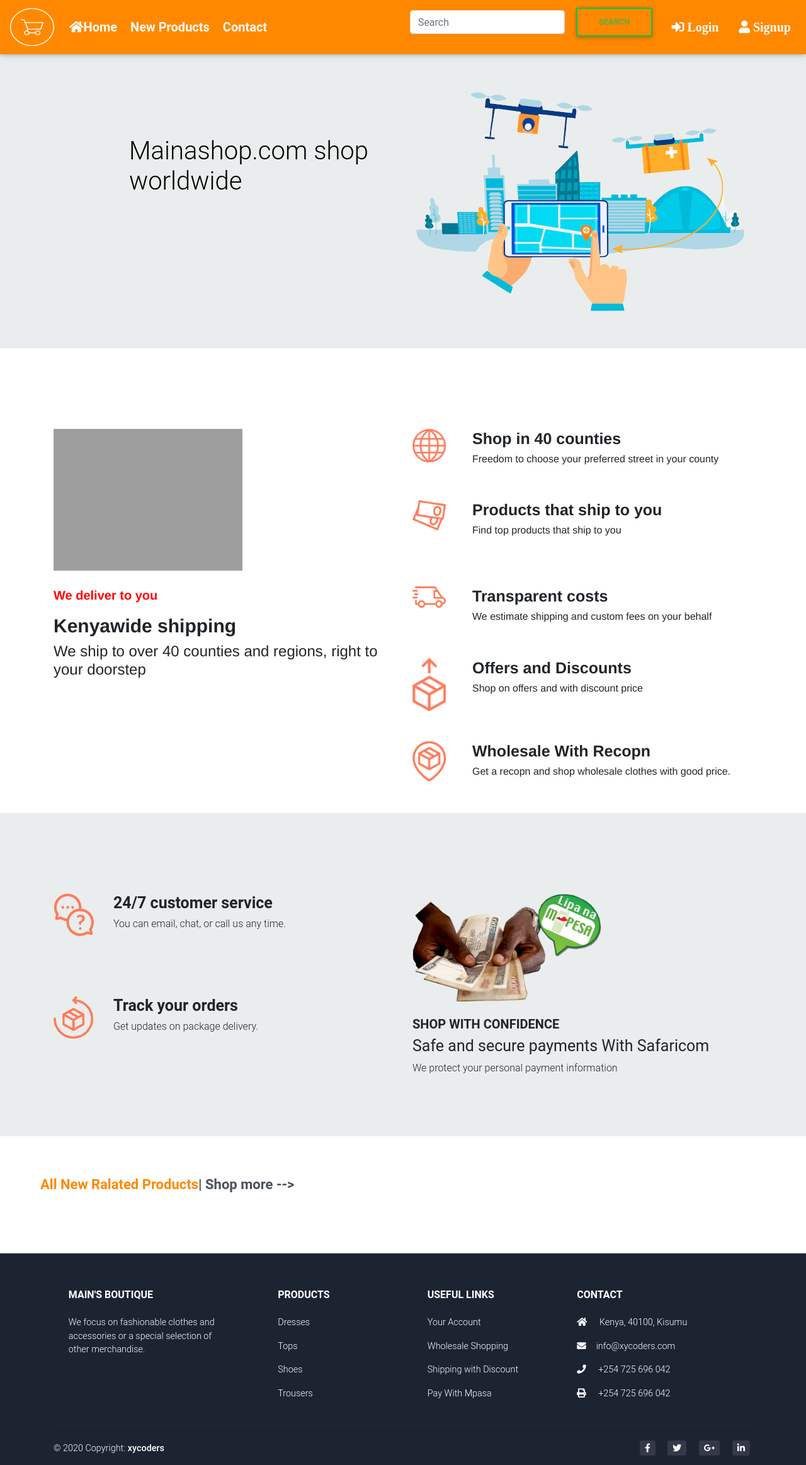
After one commit to wagolemusa/mutumba-ecommerce, a Django app: page /services in a window 1280 px wide. The commit adds this page. Shown: the whole page at 63% size. Run offline with Django 3.2, Linux system fonts and the light colour scheme; data that the repository does not hold is empty; some libraries are stand-ins or nearby versions; grey boxes are pictures that could not be loaded.

Commit message:
Worked on services page

```diff
--- a/shops/urls.py
+++ b/shops/urls.py
@@ -7,6 +7,7 @@ from .views import (
 	# HomeView,
 	home,
 	about,
+	services,
 	Newproduct,
 	post_create,
 	add_to_cart,
@@ -28,6 +29,7 @@ urlpatterns = [
 	path('', home, name='home'),
 	path('about/', about, name='about'),
 	path('new/', Newproduct, name='new'),
+	path('services', services, name='services'),
 	path('create/', post_create, name='create'),
 	path('category/<slug>/', list_category, name='list_category'),
 	path('product/<slug>/', products, name='product'),
--- a/shops/views.py
+++ b/shops/views.py
@@ -78,12 +78,11 @@ def create_ref_code():
 
 
 def products(request, slug):
-
 	instance = get_object_or_404(Item, slug=slug)
 	querySet_list = Item.objects.all()
-
-	# categories = Category.objects.all()
+	categories = Category.objects.all()
 	category = get_object_or_404(Category, slug=slug)
+	# category = Category.objects.get(name = slug)
 	show = Item.objects.filter(category=category)
 
 	context = {
@@ -92,7 +91,7 @@ def products(request, slug):
 		# "item": item,
 		"instance":instance,
 		"querySet_list": querySet_list,
-		"show": show,
+		# "show": show,
 	}
 	# context = {
 
@@ -181,6 +180,26 @@ class PaymentView(View):
 
 def about(request):
 	return render(request, "about.html")
+
+def services(request):
+	object_list = Item.objects.all().order_by("-timestamp")
+	query = request.GET.get("q")
+	if query:
+		object_list = object_list.filter(
+			Q(title__icontains=query) |
+			Q(description__icontains=query)|
+			Q(price__icontains=query)|
+			Q(slug__icontains=query)
+			).distinct()
+	paginator = Paginator(object_list, 6)
+	page = request.GET.get('page')
+	querySet = paginator.get_page(page)
+
+	context = {
+		"object_list":querySet,
+	}
+
+	return render (request, "service.html", context)
 
 def home(request):
 	today = timezone.now().date()
--- a/static/css/stylecomm.css
+++ b/static/css/stylecomm.css
@@ -103,3 +103,49 @@ body{
 
 }
 */
+
+/******** Services***********/
+
+.service{
+    padding: 3em;
+}
+
+.service h1{
+    padding-left: 3em;
+    color: #000;
+/*    font-size: 40px;
+    font-weight: bold;
+    padding-bottom: -50px;
+*/
+}
+
+.service2{
+    background-color: #fff;
+    padding-top: 8em;
+    padding-bottom: 3em;
+    font-family: AmazonEmber, Helvetica, Arial, sans-serif;
+}
+
+.service2 img{
+    width: 400px;
+
+
+}
+.service2 p{
+    color: red;
+    font-size: 20px;
+    font-weight: bold;
+}
+.logo2 img{
+    width: 53px;
+}
+
+.logo2 h2{
+    font-size: 18px;
+}
+
+
+.service3 {
+    padding-top: 8em;
+    padding-bottom: 5em;
+}
--- a/templates/card.html
+++ b/templates/card.html
@@ -9,9 +9,9 @@
 
   <div class="row">
 <div class="col-md-3">
-<h5><a href="#" style="color: #444 !important; font-weight: bold;
+<h5><a href='{% url "shops:services" %}' style="color: #444 !important; font-weight: bold;
 font-size: 22px;">
-Best <span style="color: #FF8800;">More</span> | <span>See all --></span></a></span></h5>
+Best <span style="color: #FF8800;">Services</span> Read more <span></span></a></span></h5>
 </div>
 
 
--- /dev/null
+++ b/templates/service.html
@@ -0,0 +1,207 @@
+{% extends "base.html" %}
+
+{% block content %}
+
+<section class="service">
+	<div class="container">
+		<div class="row">
+			<div class="col-md-6">
+
+				<h1 class="heading align-start ember color-squid-ink font-size-34 font-weight-blod">
+				<br>
+				<br>
+				Mainashop.com shop worldwide</h1>
+			</div>
+
+			<div class="col-md-6">
+			<img src="../static/sa2.png" alt="">
+			</div>
+
+		</div>
+	</div>
+</section>
+
+
+<section class="service2">
+	<div class="container">
+		<div class="row">
+			<div class="col-md-6">
+				<img src="../static/book1.svg" alt="" style="width: 300px;">
+				<br><br>
+				<p>We deliver to you</p>
+				<h2 style="font-size: 30px; font-weight: 600;">Kenyawide shipping</h2>
+				<h4>We ship to over 40 counties and regions,
+				right to your doorstep</h4>
+			</div>
+
+
+			<div class="col-md-6">
+			<div class="logo2">
+				<div class="row">
+					<div class="col-md-2">
+						<img src="../static/op.png" alt="">
+					</div>
+					<div class="col">
+						<h2 style="font-size: 25px; font-weight: 600;">
+						Shop in 40 counties</h2>
+						<h6>Freedom to choose your preferred street in your county</h6>
+					</div>
+					</div>
+					<br>
+					<br>
+				<div class="row">
+					<div class="col-md-2">
+						<img src="../static/op1.png" alt="">
+					</div>
+					<div class="col">
+						<h2 style="font-size: 25px; font-weight: 600;">Products that ship to you</h2>
+						<h6>Find top products that ship to you</h6>
+					</div>
+			</div>
+					<br>
+					<br>
+					<br>
+				<div class="row">
+					<div class="col-md-2">
+						<img src="../static/opp.png" alt="">
+					</div>
+					<div class="col">
+						<h2 style="font-size: 25px; font-weight: 600;">Transparent costs</h2>
+						<h6>We estimate shipping and custom fees on your behalf</h6>
+					</div>
+					</div>
+
+
+					<br>
+					<br>
+
+					<div class="row">
+					<div class="col-md-2">
+						<img src="../static/op12.png" alt="">
+					</div>
+					<div class="col">
+						<h2 style="font-size: 25px; font-weight: 600;">Offers and Discounts</h2>
+						<h6>Shop on offers and with discount price</h6>
+					</div>
+				</div>
+
+					<br>
+					<br>
+
+					<div class="row">
+					<div class="col-md-2">
+						<img src="../static/xc.png" alt="">
+					</div>
+					<div class="col">
+						<h2 style="font-size: 25px; font-weight: 600;">Wholesale With Recopn</h2>
+						<h6>Get a recopn and shop wholesale clothes with good price.</h6>
+					</div>
+					</div>
+				</div>
+			</div>
+		</div>
+		</div>
+	</div>
+</section>
+
+
+<section class="service3">
+	<div class="container">
+		<div class="row">
+			<div class="col-md-6">
+				<div class="row">
+				<div class="col-md-2">
+					<img src="../static/pt.png" alt="">
+				</div>
+				<div class="col">
+						<h2 style="font-size: 25px; font-weight: 600;">24/7 customer service</h2>
+						<h6>You can email, chat, or call us any time.</h6>
+					</div>
+				</div>
+						<br>
+			<br>
+			<br>
+			<br>
+		<div class="row">
+				<div class="col-md-2">
+					<img src="../static/pty.png" alt="">
+				</div>
+				<div class="col">
+						<h2 style="font-size: 25px; font-weight: 600;">Track your orders</h2>
+						<h6>Get updates on package delivery.</h6>
+					</div>
+				</div>
+</div>
+			<div class="col-md-6">
+				<img src="../static/booke5y.png" alt="" style="width: 300px;">
+				<br>
+				<br>
+				<h3 style="font-size: 20px; font-weight: 600;">SHOP WITH CONFIDENCE</h3>
+				<h2 style="font-size: 25px; font-weight: 400;">Safe and secure payments With Safaricom</h2>
+				<p>We protect your personal payment information</p>
+			</div>
+		</div>
+	</div>
+</section>
+
+
+<div class="container-fluid" style="background-color: #fff; padding: 4em;">
+
+<h5><a href='{% url "shops:home" %}' style="color: #4B515D !important; font-weight: bold;
+font-size: 22px;">
+<span style="color: #FF8800;">All New Ralated Products</span>| <span>Shop more --></span></a></span></h5>
+
+
+<br/>
+  <div class="row wow fadeIn">
+  <!--Fourth column-->
+  {% for item in object_list %}
+<div class="col-lg-2 col-md-6 mb-4">
+<div class="card">
+ <div class="view overlay">
+  <div class="image">
+  <img src="{{ item.image.url }}" class="card-img-top" alt="">
+    <a href="{{ item.get_absolete_url }}">
+
+    <div class="mask rgba-white-slight"></div>
+  </a>
+  </div>
+  </div>
+  <div class="card-body text-center">
+  <!--Category & Title-->
+  <a href="{{ item.category.get_category_absolete_url }}" class="grey-text">
+  </a>
+<h5>
+<strong>
+  <a href="{{ item.get_absolete_url }}" class="dark-grey-text">{{ item.title }}</a> &nbsp;&nbsp;&nbsp;
+
+  <a href="{{ item.category.get_category_absolete_url }}" class="badge badge-pill {{ item.get_label_display }}-color">{{ item.category }}</a>
+</strong></h5>
+ <h5 class="font-weight-bold blue-text" style="font-size: 18px; font-weight: bold;">
+
+  {% if item.discount_price %}
+  {{ item.discount_price }}
+  {% else %}
+
+    Ksh {{ item.price }}
+  {% endif %}
+</h5>
+</div>
+<!--Card content-->
+
+  </div>
+  <!--Card-->
+</div>
+<!--Fourth column-->
+{% endfor %}
+</div>
+<!--Grid row-->
+
+</section>
+<!--Section: Products v.3-->
+    </div>
+</div>
+
+
+
+{% endblock content%}
```
Also changed, not shown: shops/migrations/0001_initial.py, static/book1.svg (added), static/booke5y.png (added), static/op.png (added), static/op1.png (added), static/op12.png (added), static/opp.png (added), static/pt.png (added), static/pty.png (added), static/sa2.png (added), static/xc.png (added).
